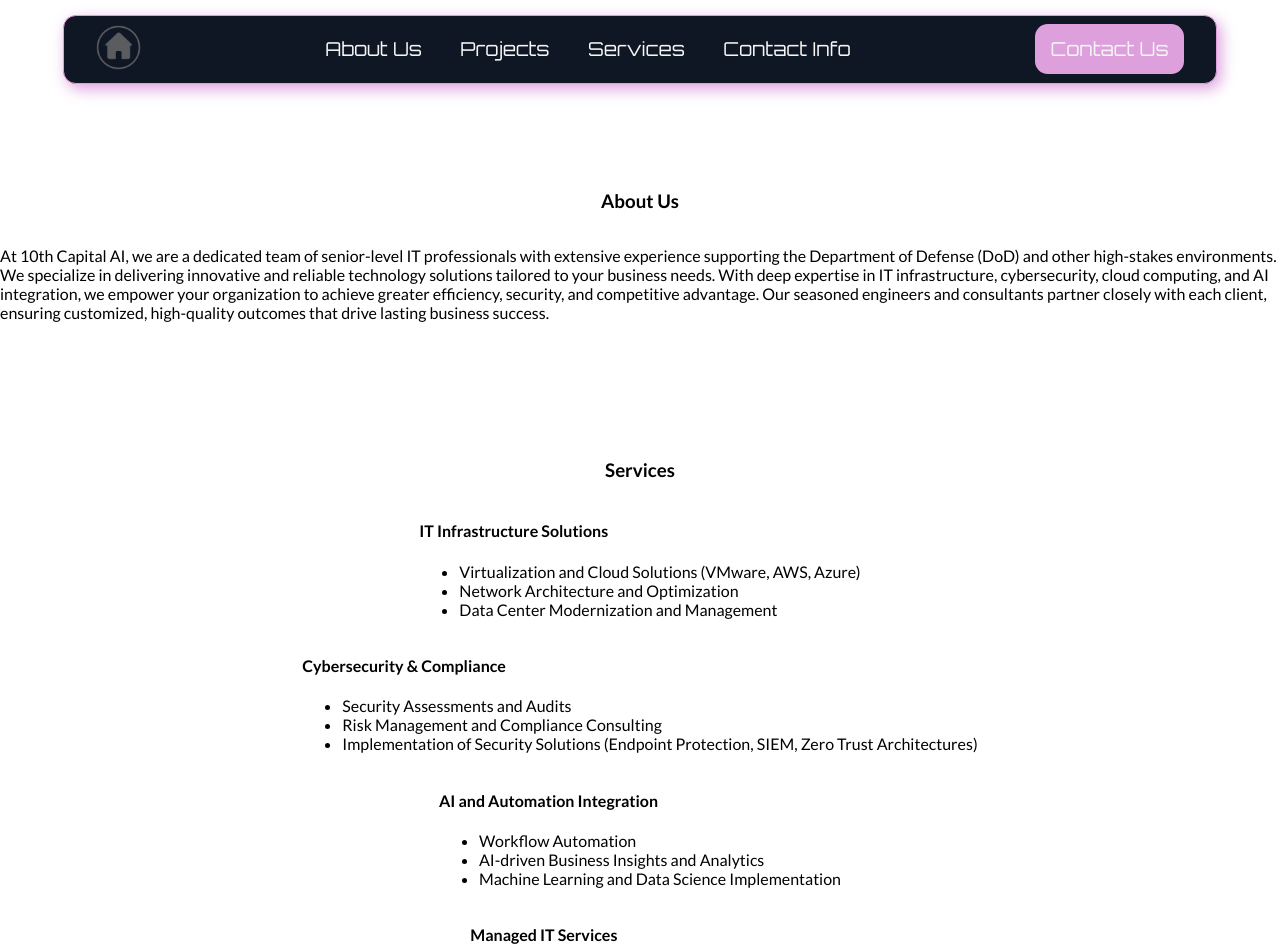
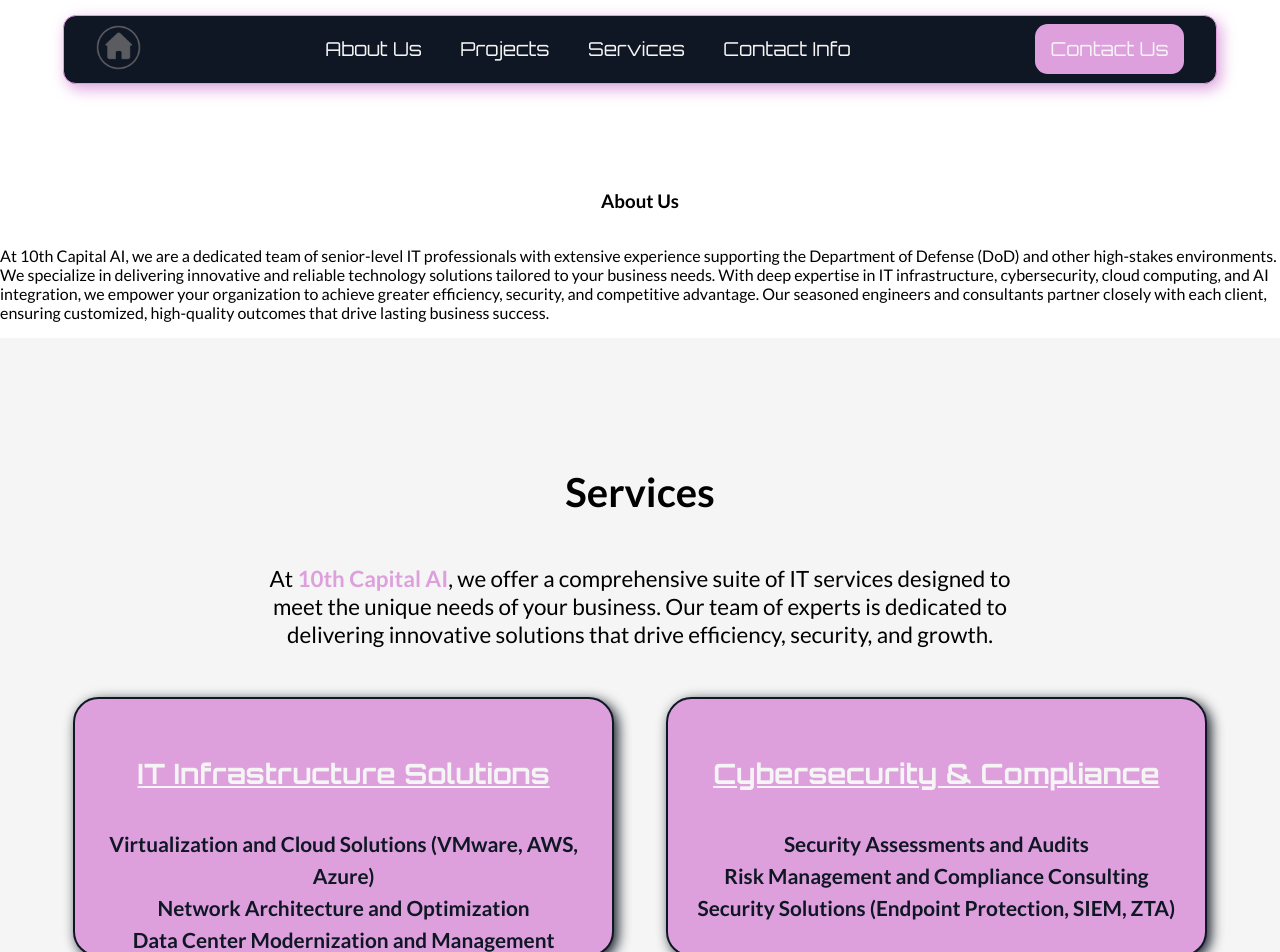
Before and after one commit to alberto-sclocchi/ai-integration-website-client, a React (Create React App) app: page / in a window 1280 px wide. Shown: the top 952 px of the page. Built offline with nearby package versions, Linux system fonts and the light colour scheme.

Commit message:
add styles to the service section

```diff
--- a/src/App.css
+++ b/src/App.css
@@ -34,6 +34,7 @@
   padding: 0.1vw 2.5vw;
   font-family: 'Orbitron', sans-serif;
   box-shadow: 0.3vw 0.4vw 1.2vw plum;
+  z-index: 1000;
 }
 
 .home-link > img{
@@ -109,7 +110,8 @@
   font-size: 1.4rem;
 }
 
-#contact-us p{
+#contact-us p,
+#services p{
   width: 60vw;
   text-align: center;
   line-height: 2.2vw;
@@ -260,3 +262,46 @@
   max-width: 50vw;
   margin-top: 2vw;
 }
+
+#services{
+  background-color: whitesmoke;
+  font-size: 1.4rem;
+  padding-bottom: 5vw;
+}
+
+.services-line{
+  display: flex;
+  flex-direction: row;
+  justify-content: space-between;
+}
+
+.services-card{
+  width: 40vw;
+  height: 17vw;
+  background-color: plum;
+  margin: 2vw;
+  padding: 1.5vw 1vw;
+  border: 2px solid rgb(16,23,36);
+  color: rgb(16,23,36);
+  border-radius: 2vw;
+  box-shadow: 0.3vw 0.3vw 1vw rgb(16,23,36);
+  transition: all 0.4s ease-in-out;
+}
+
+.services-card ul{
+  list-style: none;
+  padding: 0;
+  margin: 0;
+  line-height: 2.5vw;
+  font-size: 1.3rem;
+  text-align: center;
+  font-weight: 700;
+}
+
+.services-card h4{
+  font-size: 1.75rem;
+  text-align: center;
+  color: whitesmoke;
+  font-family: 'Orbitron', sans-serif;
+  text-decoration: underline;
+}
--- a/src/components/message/ContactUsForm.jsx
+++ b/src/components/message/ContactUsForm.jsx
@@ -32,7 +32,7 @@
 
         const messageResult = await sendMessage(formData);
 
-        console.log({messageResult});
+        // console.log({messageResult});
 
         if (messageResult.success){
             setTimeout(() =>{
@@ -63,16 +63,14 @@
     })
 
 
-
-
   return (
     <form id="contact-us-form">
-        <div className='result-form-div'>{!!result && <p className='result-form'> {result } </p> }</div>
+        <div className='result-form-div'>{!!result && <p className='result-form'> {result.message } </p> }</div>
         <div>
             <input type="text" id="first-name" name="firstName"  placeholder='First Name' className="name-input" value={formData.firstName} onChange={handleChange}/>
             <input type="text" id="last-name" name="lastName"  placeholder='Last Name' className="name-input" value={formData.lastName} onChange={handleChange}/>
         </div>
-        <input type="text" id="email" name="email"  placeholder='Email Address' className="only-input" value={formData.email} onChange={handleChange}/>
+        <input type="text" id="email" name="email"  placeholder='Email Address' className={"only-input"} value={formData.email} onChange={handleChange}/>
         <div className="phone-number-div">
             <select id="country-code" name="countryCode" onChange={handleChange} value={formData.countryCode}>
                 <option value="" disabled>
--- a/src/components/message/context/MessageContext.context.js
+++ b/src/components/message/context/MessageContext.context.js
@@ -16,11 +16,11 @@
         const successAPI = await service.createMessage(message);
 
         if (!successAPI.success){
-            setResult(successAPI.message)
+            setResult(successAPI)
             return successAPI;
         }
         else {
-            setResult(successAPI.message)
+            setResult(successAPI)
             return successAPI;
         }
     }
--- a/src/components/sections/Services.jsx
+++ b/src/components/sections/Services.jsx
@@ -1,11 +1,51 @@
-import React from 'react'
+import React, { useEffect } from 'react'
 
 export default function Services() {
+
+  useEffect(() => {
+    // Add hover effect logic
+    const cards = document.querySelectorAll('.services-card');
+
+    console.log(cards);
+    cards.forEach((card) => {
+      card.addEventListener('mouseenter', () => {
+        cards.forEach((otherCard) => {
+          if (otherCard !== card) {
+            otherCard.style.opacity = '0.5';
+          }
+
+          if (otherCard === card) {
+            otherCard.style.transform = 'scale(1.1)';
+          }
+        });
+      });
+
+      card.addEventListener('mouseleave', () => {
+        cards.forEach((card) => {
+          card.style.opacity = '1';
+          card.style.transform = 'scale(1)';
+        });
+      });
+    });
+
+    // Cleanup event listeners on component unmount
+    return () => {
+      cards.forEach((card) => {
+        card.removeEventListener('mouseenter', () => {});
+        card.removeEventListener('mouseleave', () => {});
+      });
+    };
+  }, []);
+
   return (
     <div id="services" className="section">
-      <h3>Services</h3>
+      <h1>Services</h1>
 
-      <div>
+      <p>At <span style={{color: 'plum', fontWeight: "900"}}>10th Capital AI</span>, we offer a comprehensive suite of IT services designed to meet the unique needs of your business. Our team of experts is dedicated to delivering innovative solutions that drive efficiency, security, and growth.</p>
+
+      <div className="services-cards-container">
+        <div className="services-line">
+          <div className="services-card">
             <h4>IT Infrastructure Solutions</h4>
             <ul>
               <li>Virtualization and Cloud Solutions (VMware, AWS, Azure)</li>
@@ -14,16 +54,18 @@
             </ul>
           </div>
 
-      <div>
+          <div className="services-card">
             <h4>Cybersecurity & Compliance</h4>
             <ul>
               <li>Security Assessments and Audits</li>
               <li>Risk Management and Compliance Consulting</li>
-          <li>Implementation of Security Solutions (Endpoint Protection, SIEM, Zero Trust Architectures)</li>
+              <li>Security Solutions (Endpoint Protection, SIEM, ZTA)</li>
             </ul>
           </div>
+        </div>
 
-      <div>
+        <div className="services-line">
+          <div className="services-card">
             <h4>AI and Automation Integration</h4>
             <ul>
               <li>Workflow Automation</li>
@@ -32,7 +74,7 @@
             </ul>
           </div>
 
-      <div>
+          <div className="services-card">
             <h4>Managed IT Services</h4>
             <ul>
               <li>24/7 System Monitoring and Support</li>
@@ -41,5 +83,8 @@
             </ul>
           </div>
         </div>
+      </div>
+
+    </div>
   )
 }
```
Lines whose indentation alone changed are shown as unchanged.
